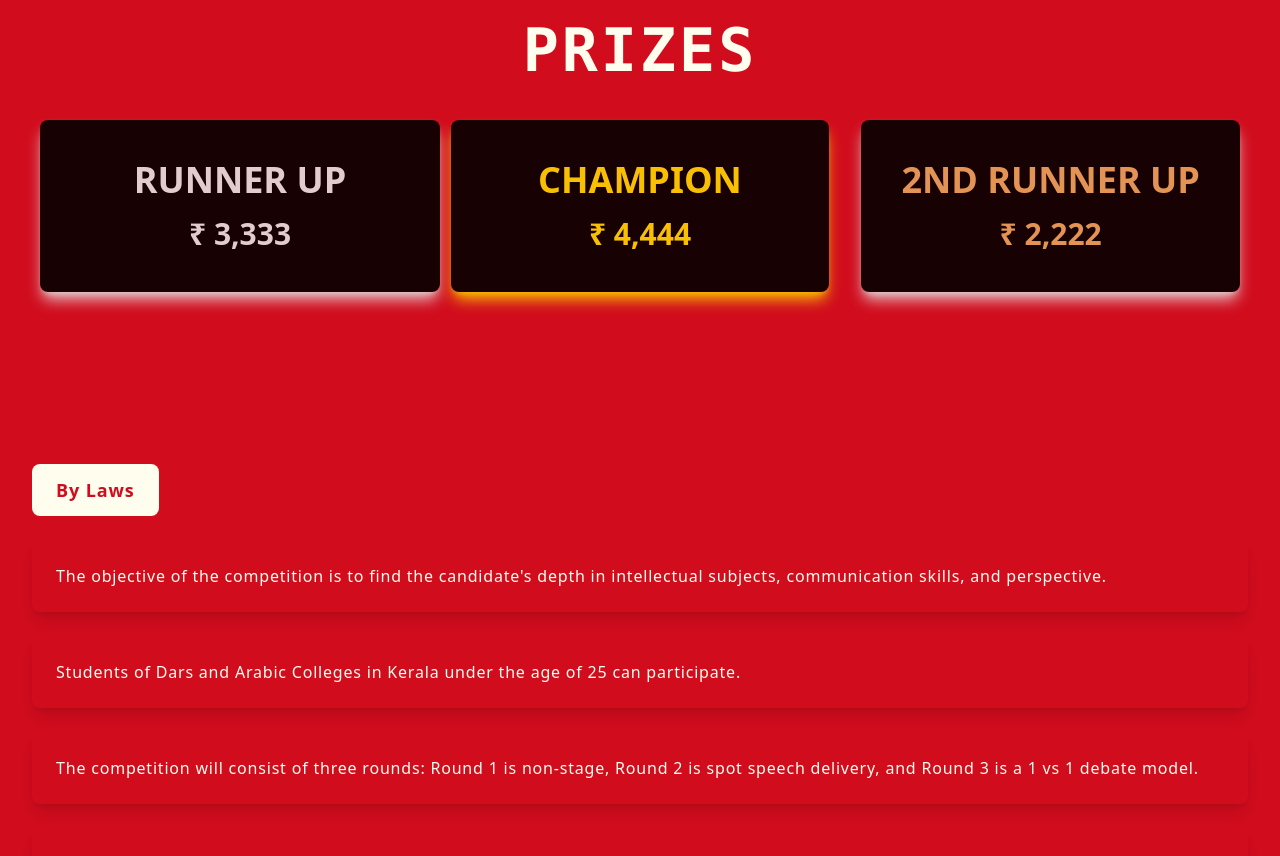
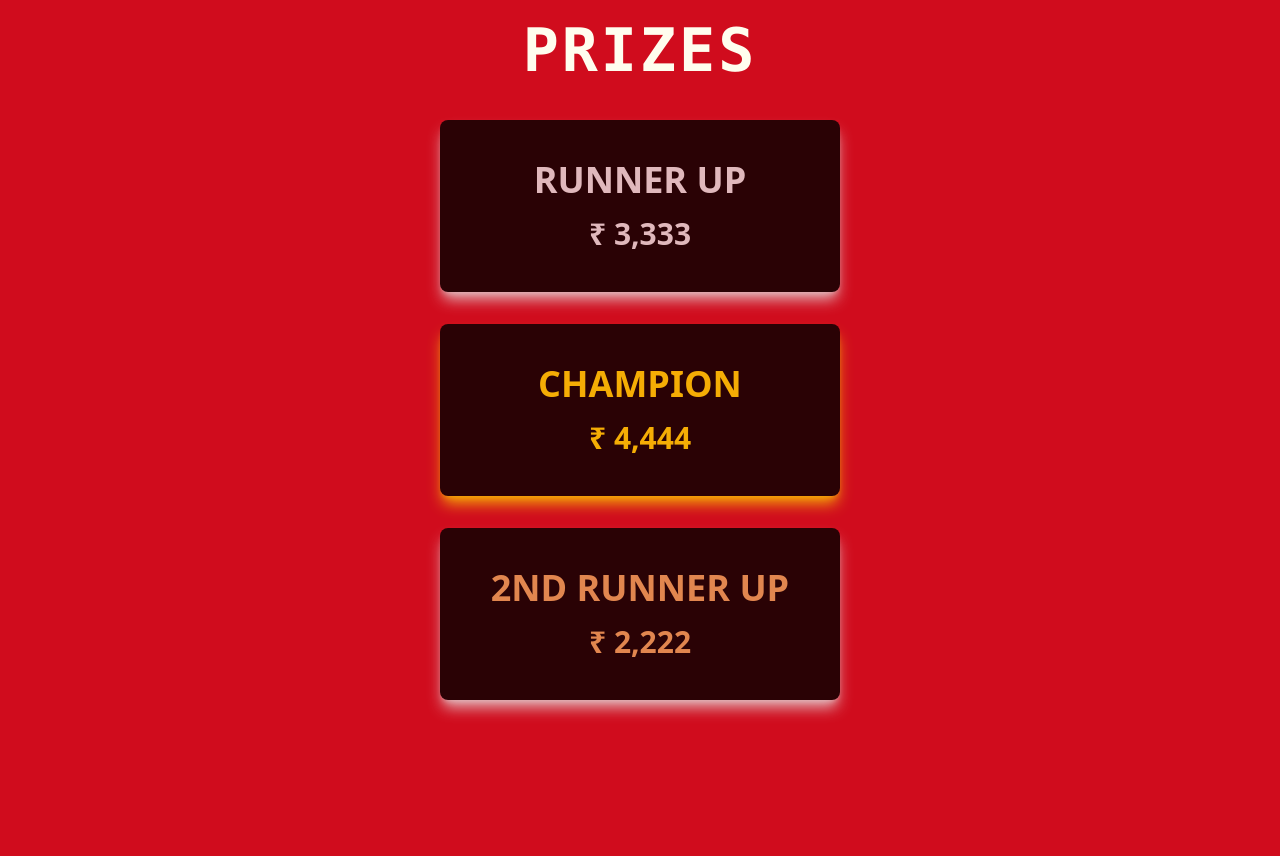
Before and after one commit to Dept-Of-Civilization/stand-point, a React (Vite) app: page / in a window 1280 px wide. Shown: the part 2380-3236 px from the top of the page. Built offline with nearby package versions, Linux system fonts and the light colour scheme.

Commit message:
refactor: fixsed prizes section responsive issue

```diff
--- a/src/components/Prizes.jsx
+++ b/src/components/Prizes.jsx
@@ -3,15 +3,15 @@ export default function Prizes() {
         <div className="flex flex-col items-center justify-center mb-5 md:mb-25">
                 <h2 className="text-secondary tracking-wider font-extrabold text-6xl font-mono">PRIZES</h2>
                 <div className="grid grid-cols-1 md:grid-cols-3  m-10 gap-8">
-                    <div className="col-span-1 bg-black p-10 w-[300px] md:w-[400px] animate-pulse rounded-lg shadow-lg shadow-[#E5E5E5] ">
+                    <div className="order-2 md:order-1 lg:order-1 col-span-1 md:col-span-3 bg-black p-10 w-[300px] md:w-[400px] animate-pulse rounded-lg shadow-lg shadow-[#E5E5E5] ">
                         <h1 className="text-center text-[#E5E5E5] text-4xl font-bold">RUNNER UP</h1>
                         <p className="text-center text-3xl font-bold text-[#E5E5E5] mt-4">₹ 3,333</p>
                     </div>
-                    <div className="col-span-1 bg-black p-10 animate-pulse rounded-lg shadow-lg shadow-[#FFD700]">
+                    <div className="order-1 md:order-2 lg:order-2 col-span-1 md:col-span-3 bg-black p-10 animate-pulse rounded-lg shadow-lg shadow-[#FFD700]">
                         <h1 className="text-center text-[#FFD700] text-4xl font-bold">CHAMPION</h1>
                         <p className="text-center text-3xl font-bold text-[#FFD700] mt-4">₹ 4,444</p>
                     </div>
-                    <div className="col-span-1 bg-black p-10 animate-pulse rounded-lg shadow-lg shadow-[#E5E5E5]">
+                    <div className="order-3 md:order-3 lg:order-3 col-span-1 md:col-span-3 bg-black p-10 animate-pulse rounded-lg shadow-lg shadow-[#E5E5E5]">
                         <h1 className="text-center text-[#E6A65C] text-4xl font-bold">2ND RUNNER UP</h1>
                         <p className="text-center text-3xl font-bold text-[#E6A65C] mt-4">₹ 2,222</p>
                     </div>
```
